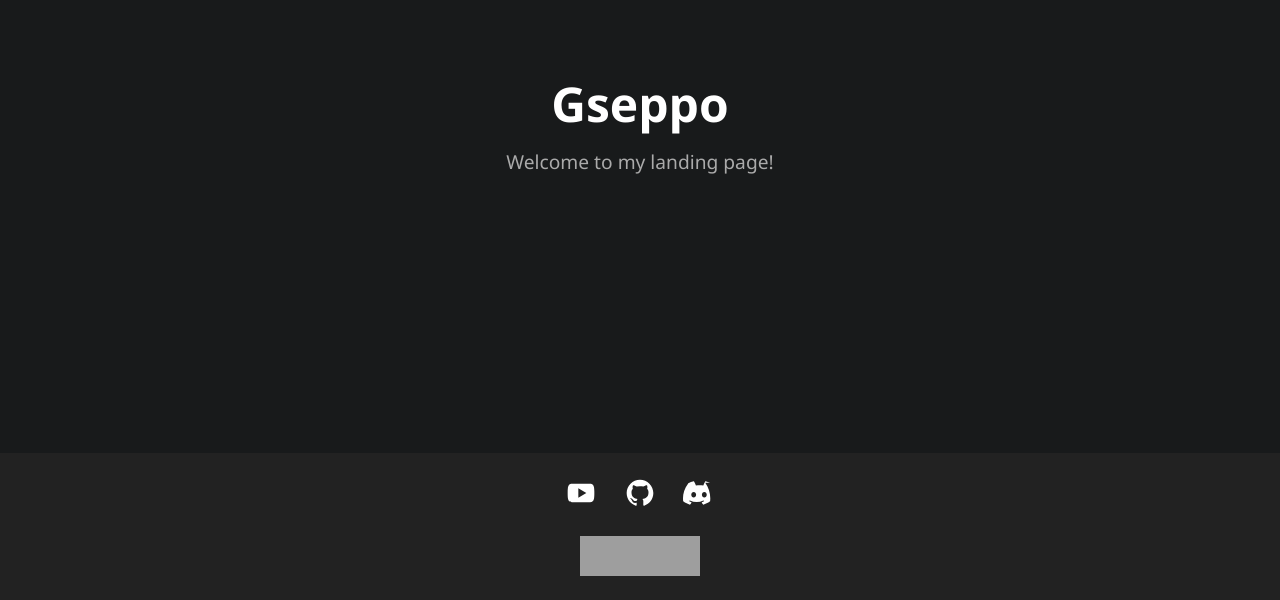
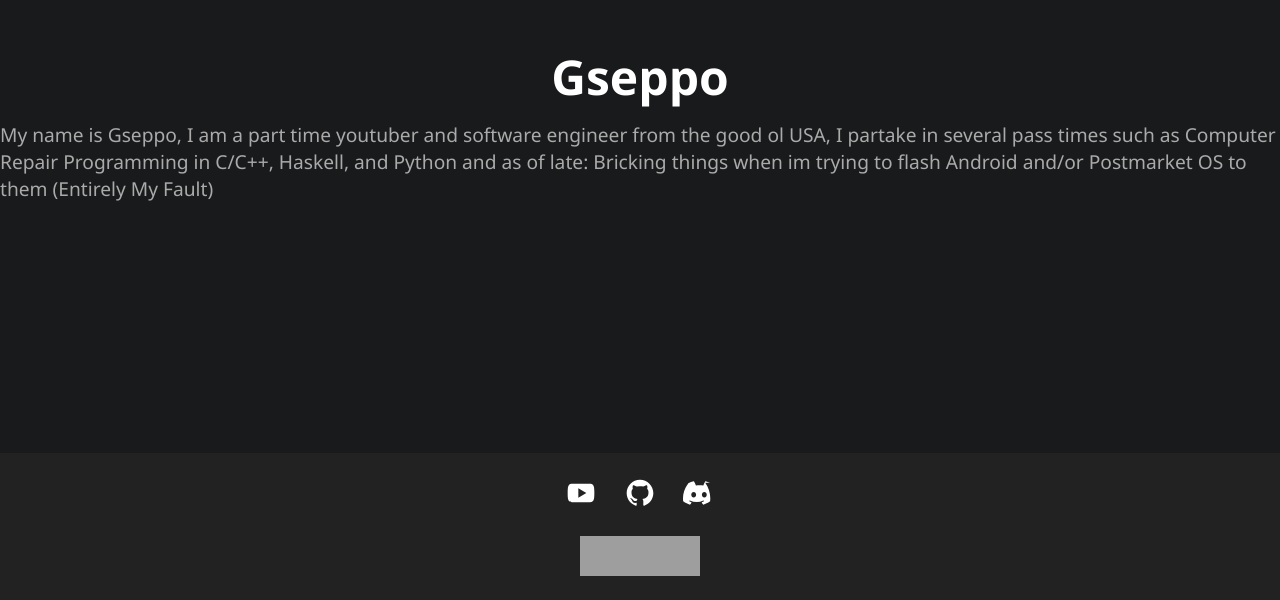
Before and after one commit to Gseppo/Gnet, a plain HTML site: page index.html in a window 1280 px wide. Shown: the part 200-800 px from the top of the page. Drawn offline with Linux system fonts and the light colour scheme; grey boxes are pictures that could not be loaded.

Commit message:
Update index.html

```diff
--- a/index.html
+++ b/index.html
@@ -67,7 +67,10 @@
     <main>
         <h1>Gseppo</h1>
         <div class="subtitle">
-            Welcome to my landing page!
+            My name is Gseppo, I am a part time youtuber and software engineer from the good ol USA, I partake in several pass times such as
+            Computer Repair
+            Programming in C/C++, Haskell, and Python
+            and as of late: Bricking things when im trying to flash Android and/or Postmarket OS to them (Entirely My Fault)
         </div>
     </main>
     <footer>
@@ -80,7 +83,7 @@
                 <!-- GitHub SVG -->
                 <svg viewBox="0 0 24 24" fill="none"><path fill-rule="evenodd" clip-rule="evenodd" d="M12 2C6.477 2 2 6.484 2 12.021c0 4.425 2.865 8.178 6.839 9.504.5.092.682-.217.682-.482 0-.237-.009-.868-.014-1.703-2.782.605-3.369-1.342-3.369-1.342-.454-1.158-1.11-1.466-1.11-1.466-.908-.621.069-.609.069-.609 1.004.07 1.533 1.031 1.533 1.031.892 1.53 2.341 1.088 2.91.832.091-.647.35-1.088.636-1.338-2.221-.253-4.555-1.113-4.555-4.951 0-1.093.39-1.987 1.029-2.686-.103-.253-.446-1.273.098-2.654 0 0 .84-.27 2.75 1.025A9.564 9.564 0 0 1 12 6.844c.851.004 1.706.115 2.506.337 1.909-1.296 2.748-1.025 2.748-1.025.546 1.381.202 2.401.099 2.654.64.699 1.028 1.593 1.028 2.686 0 3.847-2.337 4.695-4.565 4.944.359.309.678.919.678 1.852 0 1.336-.012 2.417-.012 2.747 0 .268.18.579.688.481C19.138 20.195 22 16.444 22 12.021 22 6.484 17.523 2 12 2z" fill="#fff"/></svg>
             </a>
-            <a href="https://discord.gg/YOUR_DISCORD" target="_blank" aria-label="Discord">
+            <a href="https://discord.gg/MsUQRuVbJ6" target="_blank" aria-label="Discord">
                 <!-- Discord SVG -->
                 <svg viewBox="0 0 24 24"><path d="M20.317 4.369A19.791 19.791 0 0 0 16.885 3.2a.117.117 0 0 0-.123.06c-.53.927-1.12 2.13-1.53 3.08-1.847-.276-3.68-.276-5.517 0-.413-.962-1.01-2.154-1.53-3.08a.117.117 0 0 0-.123-.06c-1.432.334-2.814.83-4.127 1.548a.112.112 0 0 0-.052.048C.533 9.09-.32 13.59.099 18.032a.12.12 0 0 0 .047.082c1.733 1.265 3.4 2.045 5.073 2.641a.116.116 0 0 0 .125-.042c.389-.527.739-1.084 1.043-1.673a.112.112 0 0 0-.06-.156c-.552-.208-1.086-.462-1.611-.747a.112.112 0 0 1-.012-.19c.109-.081.218-.162.324-.246a.115.115 0 0 1 .12-.014c3.308 1.517 6.868 1.517 10.165 0a.115.115 0 0 1 .12.014c.106.084.215.165.324.246a.112.112 0 0 1-.012.19c-.525.285-1.059.539-1.611.747a.112.112 0 0 0-.06.156c.306.589.655 1.146 1.043 1.673a.115.115 0 0 0 .125.042c1.673-.596 3.34-1.376 5.073-2.641a.12.12 0 0 0 .047-.082c.5-5.177-.838-9.624-3.548-13.615a.096.096 0 0 0-.05-.048zM8.02 15.331c-1.007 0-1.822-.922-1.822-2.057 0-1.135.805-2.057 1.822-2.057s1.828.922 1.822 2.057c.006 1.135-.815 2.057-1.822 2.057zm7.974 0c-1.007 0-1.822-.922-1.822-2.057 0-1.135.805-2.057 1.822-2.057 1.018 0 1.828.922 1.822 2.057 0 1.135-.804 2.057-1.822 2.057z"/></svg>
             </a>
```
